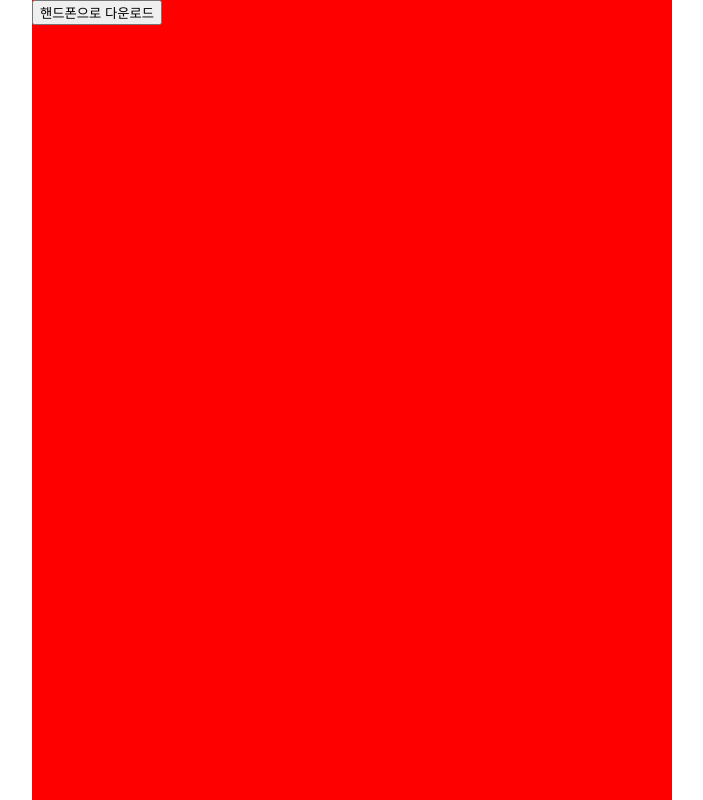
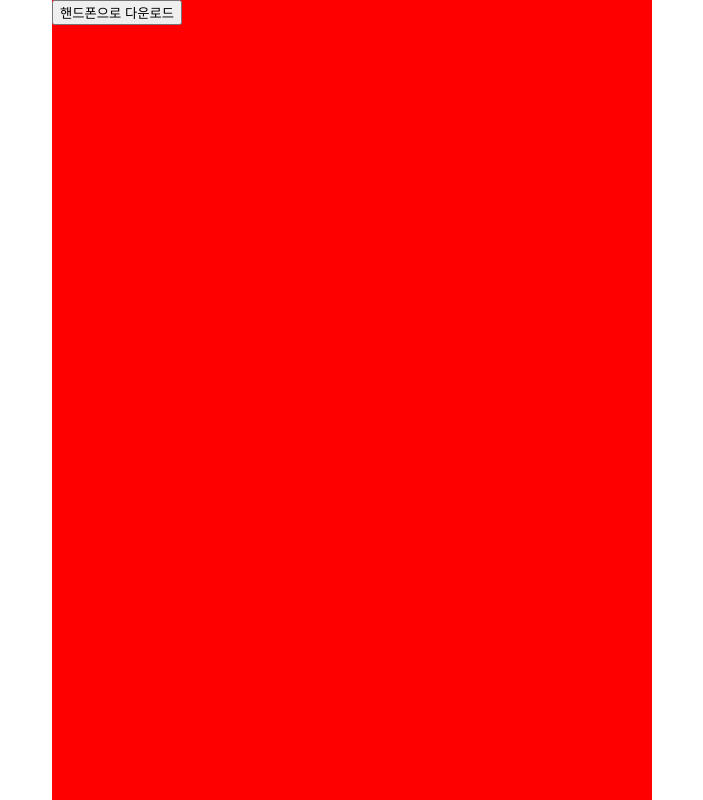
Before and after one commit to MenuPicker/MenuPicker_FE, a React (Vite) app: page / in a window 1280 px wide. Shown: the whole page, without its empty margins (288-991 px from the left). Built offline with nearby package versions, Linux system fonts and the light colour scheme.

Commit message:
fix: 웹앱을 위한 index.css 수정

```diff
--- a/src/css/index.css
+++ b/src/css/index.css
@@ -1,20 +1,25 @@
-body,
+/* body,
 html {
   margin: 0;
   padding: 0;
   height: 100vh;
   width: 100vw;
+} */
+body {
+  margin: auto;
+  padding: 0;
+  max-width: 600px;
+  overflow: hidden scroll;
 }
-
-#root {
+/* #root {
   width: 100%;
   height: 100%;
   display: flex;
   justify-content: center;
-}
+} */
 .layoutContainer {
   width: 100%;
-  max-width: 40rem;
+  max-width: 600px;
   min-height: 100vh;
   background-color: red;
 }
```
